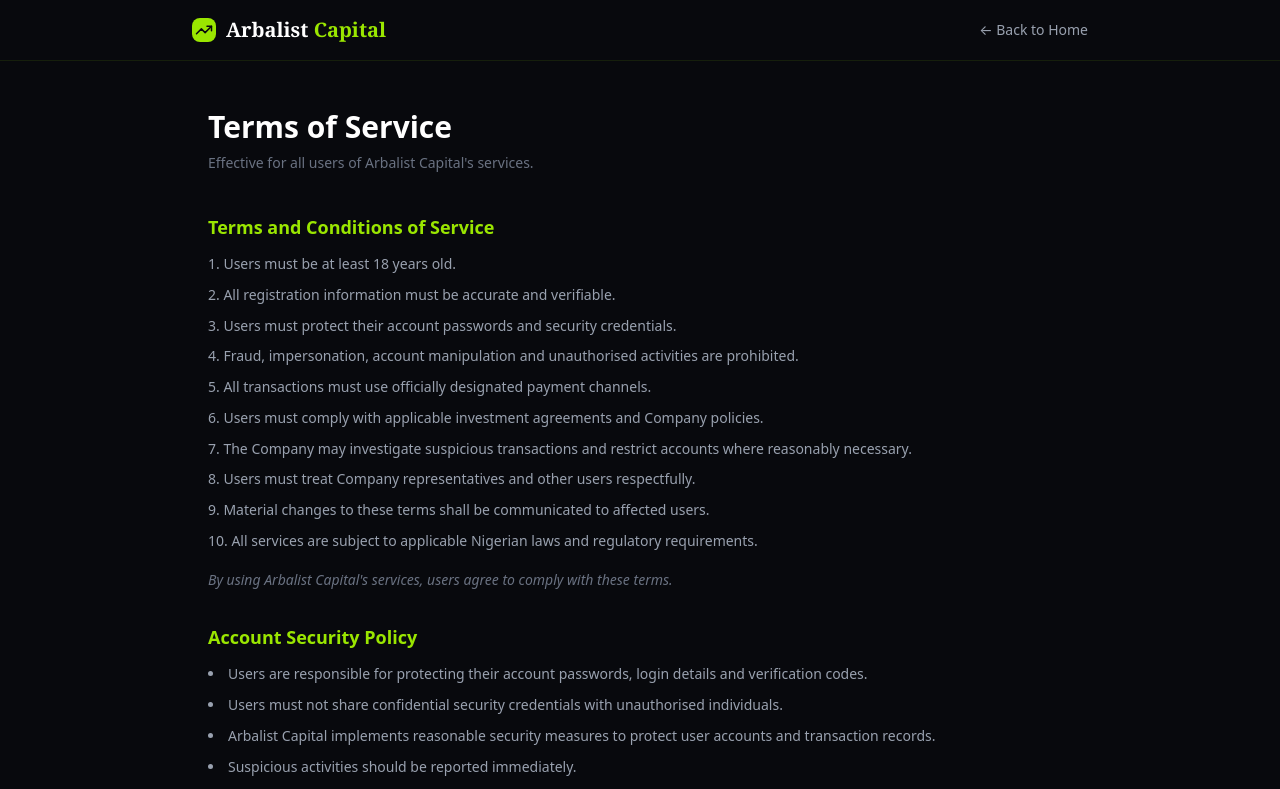
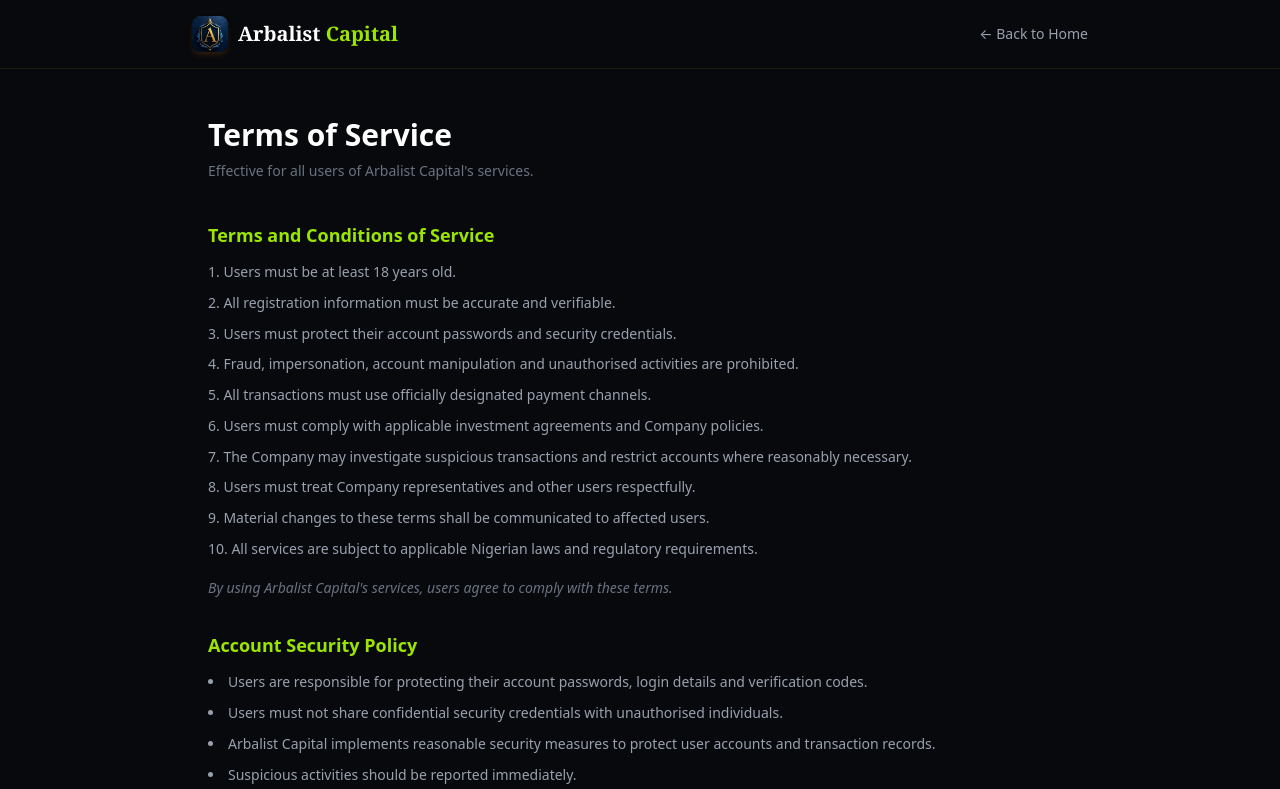
Before and after one commit to raphalive001/arbalist, a React (Vite) app: page /terms in a window 1280 px wide. Shown: the top 789 px of the page. Built offline with nearby package versions, Linux system fonts and the light colour scheme.

Commit message:
Update BrandLogo component to use image instead of icon
Replaced the TrendingUp icon with an image logo and updated size properties.

```diff
--- a/src/components/BrandLogo.tsx
+++ b/src/components/BrandLogo.tsx
@@ -1,19 +1,19 @@
-import { TrendingUp } from "lucide-react";
-
 interface Props { size?: "sm" | "md" | "lg" }
 
 export function BrandLogo({ size = "md" }: Props) {
   const sizes = {
-    sm: { icon: "w-5 h-5", text: "text-base", wrap: "gap-2" },
-    md: { icon: "w-6 h-6", text: "text-xl", wrap: "gap-2.5" },
-    lg: { icon: "w-8 h-8", text: "text-2xl", wrap: "gap-3" },
+    sm: { img: "w-7 h-7",  text: "text-base",  wrap: "gap-2"   },
+    md: { img: "w-9 h-9",  text: "text-xl",    wrap: "gap-2.5" },
+    lg: { img: "w-12 h-12", text: "text-2xl",  wrap: "gap-3"   },
   };
   const s = sizes[size];
   return (
     <div className={`flex items-center ${s.wrap}`}>
-      <div className={`${s.icon} bg-lime-400 rounded-lg flex items-center justify-center flex-shrink-0`}>
-        <TrendingUp className="w-3/4 h-3/4 text-dark-800" />
-      </div>
+      <img
+        src="/arbalist-logo.jpeg"
+        alt="Arbalist Capital logo"
+        className={`${s.img} rounded-lg object-cover flex-shrink-0 shadow-md shadow-yellow-900/30`}
+      />
       <span className={`font-bold font-serif ${s.text} text-white`}>
         Arbalist <span className="text-lime-400">Capital</span>
       </span>
```
